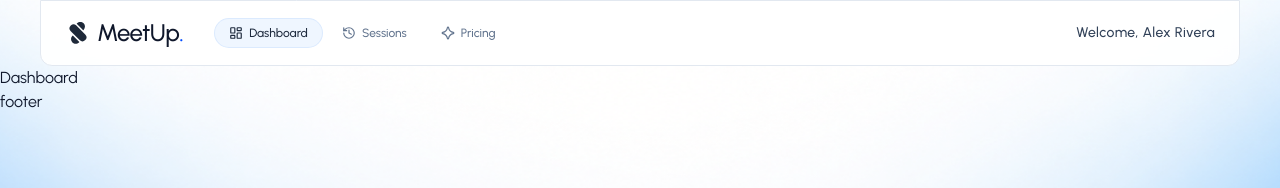
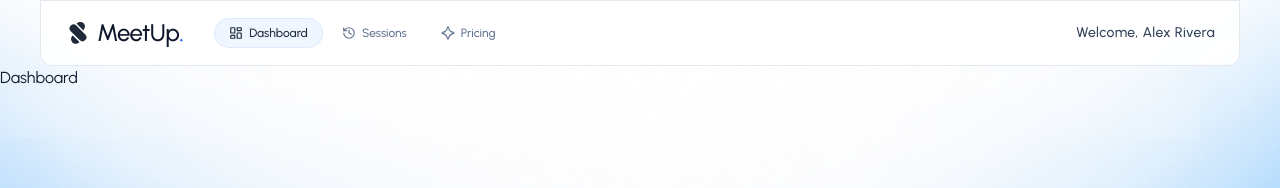
Before and after one commit to ALEX208z/meetup, a React (Vite) app in the folder client/: page /dashboard in a window 1280 px wide. Shown: the top 188 px of the page. Built offline with nearby package versions, Linux system fonts and the light colour scheme; no server answers.

Commit message:
Refactor Footer component to use semantic HTML and improve styling

```diff
--- a/client/src/components/Footer.jsx
+++ b/client/src/components/Footer.jsx
@@ -2,9 +2,10 @@
 
 const Footer = () => {
   return (
-    <div>
-      footer
-    </div>
+    <footer className="w-full max-w-300 max-auto bg-white/10 backdrop-blur xl:rounded-t-xl px-6 py-4 text-center">
+      <p className="text-xs font-medium text-white">© 2026 MeetUp. All rights reserved</p>
+
+    </footer>
   )
 }
 
```
